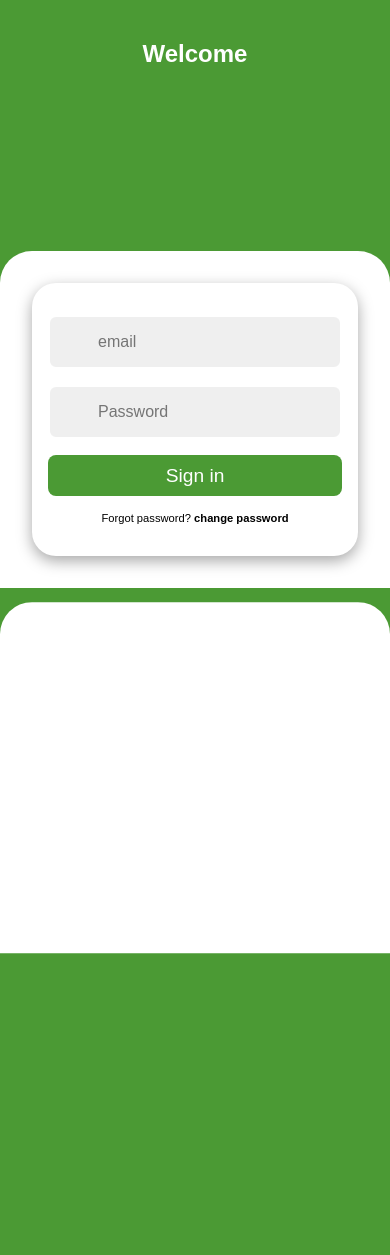
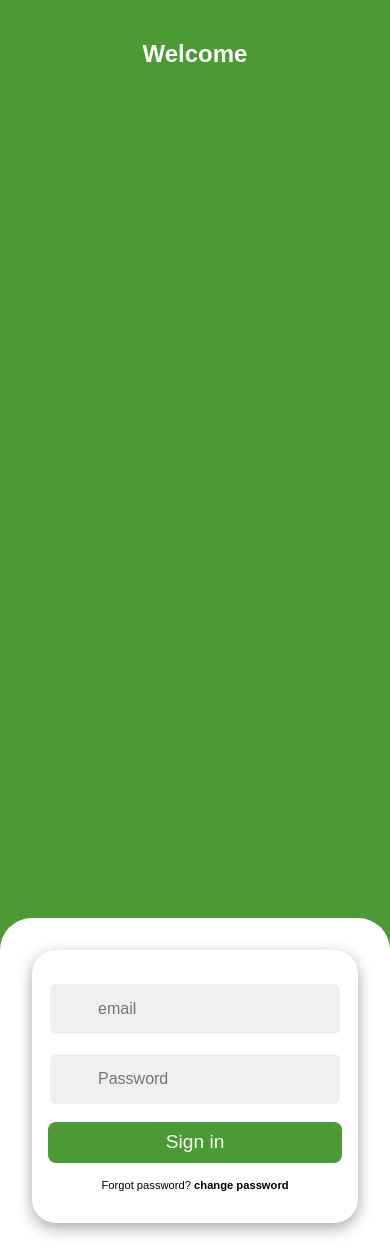
Before and after one commit to HajarHamdaoui/incidents_management_system_OCP, a PHP site: page / in a window 390 px wide. Run offline with PHP 8.4, Linux system fonts and the light colour scheme.

Commit message:
new features

```diff
--- a/css/userlogin.css
+++ b/css/userlogin.css
@@ -292,8 +292,7 @@ body {
         font-size: 1.5rem;
     }
     .myform{
-        position: absolute;
-        top: 20%;
+
 
 
     }
```
